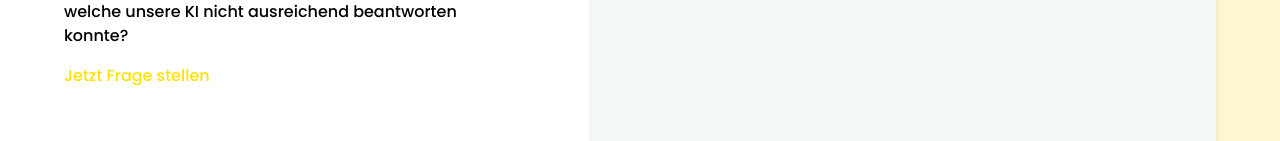
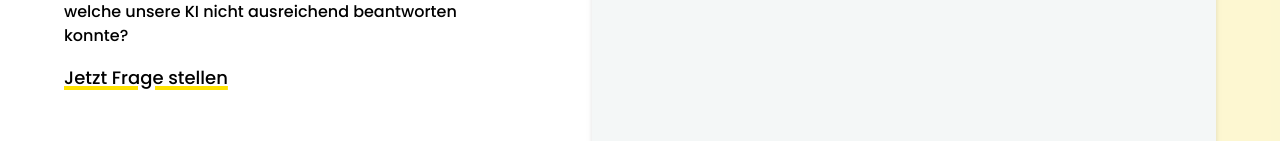
Before and after one commit to eoss-sh/gpt-next-std, a Next.js app: page / in a window 1280 px wide. Shown: the part 336-477 px from the top of the page. Built offline with nearby package versions, Linux system fonts and the light colour scheme; no server answers; the database is empty.

Commit message:
small chnges in styling and promt output

```diff
--- a/src/components/answer-stream.tsx
+++ b/src/components/answer-stream.tsx
@@ -2,6 +2,7 @@ import { useState } from 'react';
 import { createParser } from 'eventsource-parser';
 import { Input } from './input';
 import { SpinnerRoundOutlined } from 'spinners-react';
+import { supabase } from '../../supabaseClient';
 
 type AnswerText = string | undefined;
 
@@ -56,7 +57,7 @@ export default function AnswerStream() {
 
     setIsLoading(false);
     setInput('')
-
+    const {data, error} = await supabase.from('prompt').insert([{promptText: input}])
   }
 
   return (
--- a/src/pages/index.tsx
+++ b/src/pages/index.tsx
@@ -16,7 +16,7 @@ export default function MyPage({prompts}: {prompts: PromptProp[]}) {
         <Image src={logo} alt="" height={40}  />
         <Header type={HeaderType.h1} style={HeaderType.h1}>Unsere KI beantwortet Ihre Fragen.</Header>
         <p className="mb-4">Haben Sie Fragen zu den Themen Online-Marketing, Web-Design und Web-Entwicklung, welche unsere KI nicht ausreichend beantworten konnte?</p>
-       <a className="text-yellow no-underline hover:underline duration-300 h-[3px]" href="https://eoss.ch/kontakt/">Jetzt Frage stellen</a>
+       <a className="text-black text-lg underline decoration-yellow decoration-4" href="https://eoss.ch/kontakt/">Jetzt Frage stellen</a>
       </section>
       <section className="pr-16 pl-16 lg:mt-0 mt-24 lg:pr-0 lg:pl-0 w-full flex items-center h-full bg-lightyellow rounded-t-3xl">
         <div className='bg-grey rounded-3xl drop-shadow-md mt-7 w-full lg:min-w-[500px] min-h-[75%] relative bottom-32 lg:bottom-0 lg:-ml-16 p-8 2xl:w-5/6'>
@@ -71,7 +71,7 @@ export default function MyPage({prompts}: {prompts: PromptProp[]}) {
 }
 
 export async function getServerSideProps() {
-  let {data: prompts} = await supabase.from('prompt').select('*').limit(5)
+  let {data: prompts} = await supabase.from('prompt').select('*').order('created_at', {ascending: false}).limit(5)
 
   return {
       props: {
```
